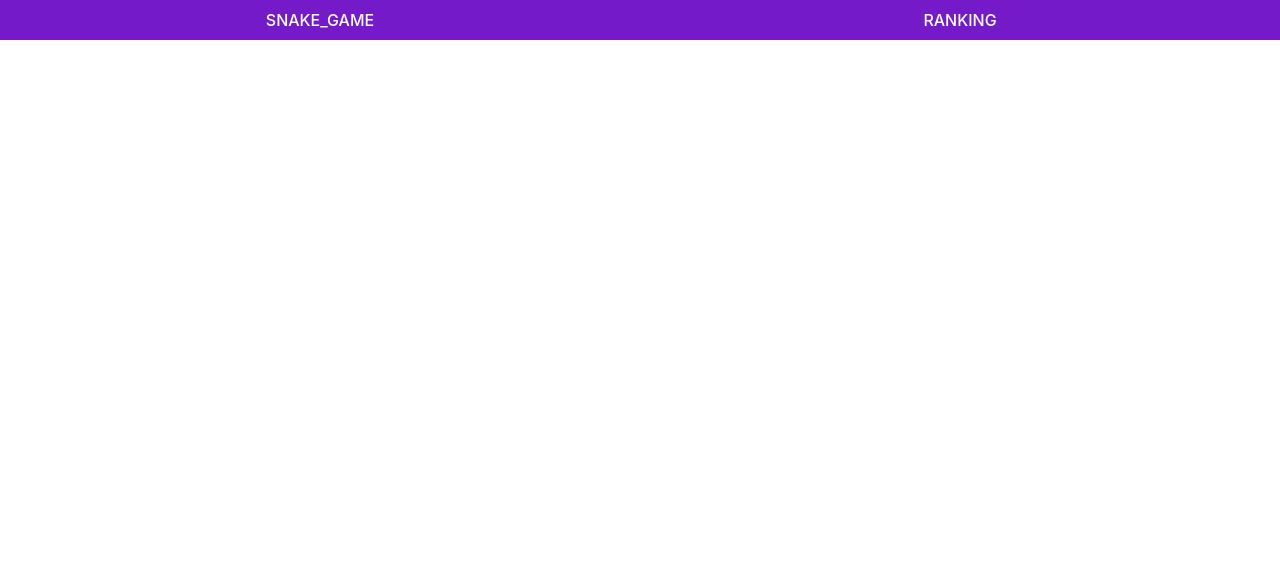
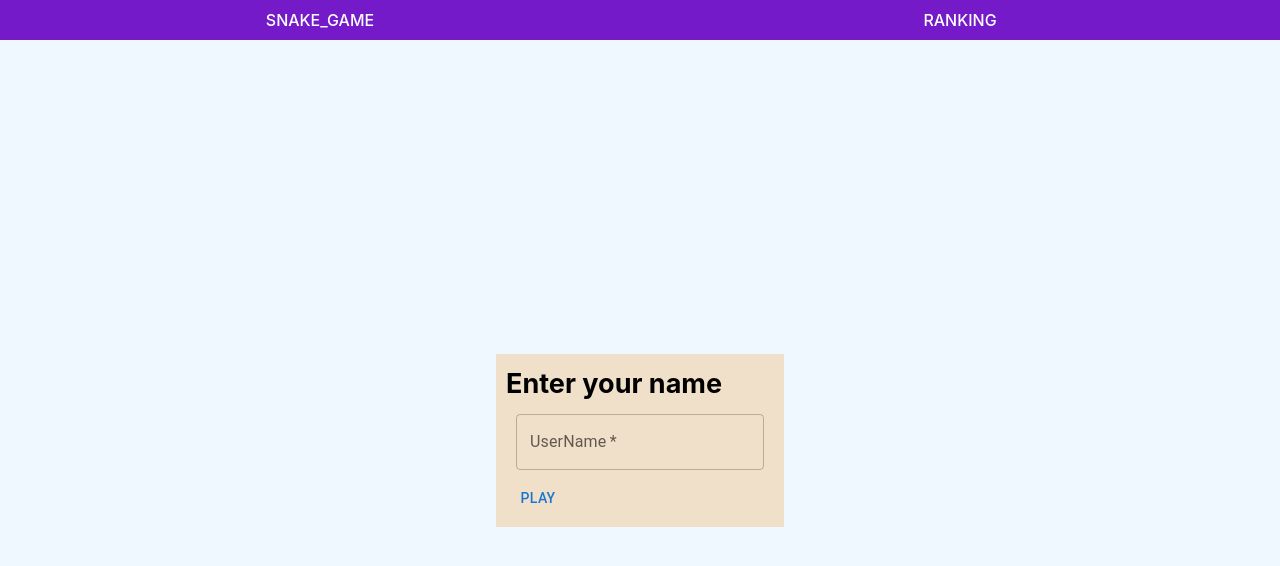
Before and after one commit to Sagar-Pant-2k2/REACT_SNAKE_GAME, a React (Vite) app: page / in a window 1280 px wide. Before the commit this address had no page. Shown: the top 566 px of the page. Built offline with nearby package versions, Linux system fonts and the light colour scheme.

Commit message:
stopped when dead

```diff
--- a/src/App.jsx
+++ b/src/App.jsx
@@ -14,7 +14,7 @@ const App = ()=>{
       <BrowserRouter>
       <Nav/>
         <Routes>
-          <Route path="register" element={<Register/>}></Route>
+          <Route path="/" element={<Register/>}></Route>
           <Route path="/game" element={<Main></Main>}></Route>
           <Route path="/ranklist" element={<RankList/>}></Route>
         </Routes>
--- a/src/components/Register/Register.jsx
+++ b/src/components/Register/Register.jsx
@@ -1,9 +1,11 @@
 import styled from 'styled-components';
 import TextField from '@mui/material/TextField';
 import { Button } from '@mui/material';
+import {Link,useNavigate} from 'react-router-dom';
+import { useContext, useState } from 'react';
+import { SnakeGameContext } from '../../context/GameContext';
 const Main = styled.div`
     width: 100vw;
-
     min-height:100vh;
     background-color: aliceblue;
     display: flex;
@@ -20,18 +22,32 @@ const Container = styled.div`
     background-color: #f0dfc9;
 `
 export default () =>{
+    const navigate = useNavigate();
+    const [name,setName] = useState("");
+    const {gameState,dispatch} = useContext(SnakeGameContext);
+    const handleRegister = ()=>{
+        if(name==="") { alert("username can't be empty"); return;}
+        dispatch({type:"register",payload:{uName:name}});
+        navigate('/game');
+    }
     return (
-        <h1>What the fuck</h1>
-            // <Container>
-            //     <h2>Enter your name</h2>
-            //     <form>
-            //         <div style={{margin:"10px"}}>
-            //         <TextField label="UserName" required/>
-            //         </div>
-            //         <Button>Play</Button>
-            //     </form>
+        // <h1>What the fuck</h1>
+        <Main>
+            <Container>
+                <h2>Enter your name</h2>
+                <form>
+                    <div style={{margin:"10px"}}>
+                    <TextField label="UserName" value={name} required onChange={(e)=>{
+                        setName(()=>e.target.value);
+                        console.log(name);
+                    }}/>
+                    </div>
+                    <Button onClick={handleRegister}>Play</Button>
 
-            // </Container>
+                </form>
+
+            </Container>
+        </Main>
 
     )
 }
--- a/src/components/board/MainGrid.jsx
+++ b/src/components/board/MainGrid.jsx
@@ -12,14 +12,20 @@ export default ()=>{
     // console.log("dead",gameState.dead);
 
     //why ain't dead working
-
+  let interval;
 
   useEffect(() => {
-    const interval = setInterval(() => {
+
+    if(gameState.dead) {
+      clearInterval(interval);
+      return;
+    }
+
+     interval = setInterval(() => {
       setTime((prevTime) => prevTime + 1);
     }, (100>(500 - 5*gameState.score)?100:(500 - 5*gameState.score)));
+    dispatch({type:"MOVE"});
 
-    dispatch({type:"MOVE"});
     return () => {
       clearInterval(interval);
     };
--- a/src/context/GameReducer.jsx
+++ b/src/context/GameReducer.jsx
@@ -1,7 +1,8 @@
 import { useEffect } from "react";
 
 const initialState = {
-    dead:0,
+    userName: "",
+    dead:false,
     snake: [0],
     foodPosition:5,
     direction : 'Right',
@@ -75,6 +76,8 @@ const GameReducer = (state,action)=>{
             return handleMoveSnake(state,action);
         case 'CHANGE_DIRECTION':
             return handleChangeDirection(state,action);
+        case 'REGISTER':
+            return {...state,userName:action.payload.uName};
         default:
             return state;
     }
```
